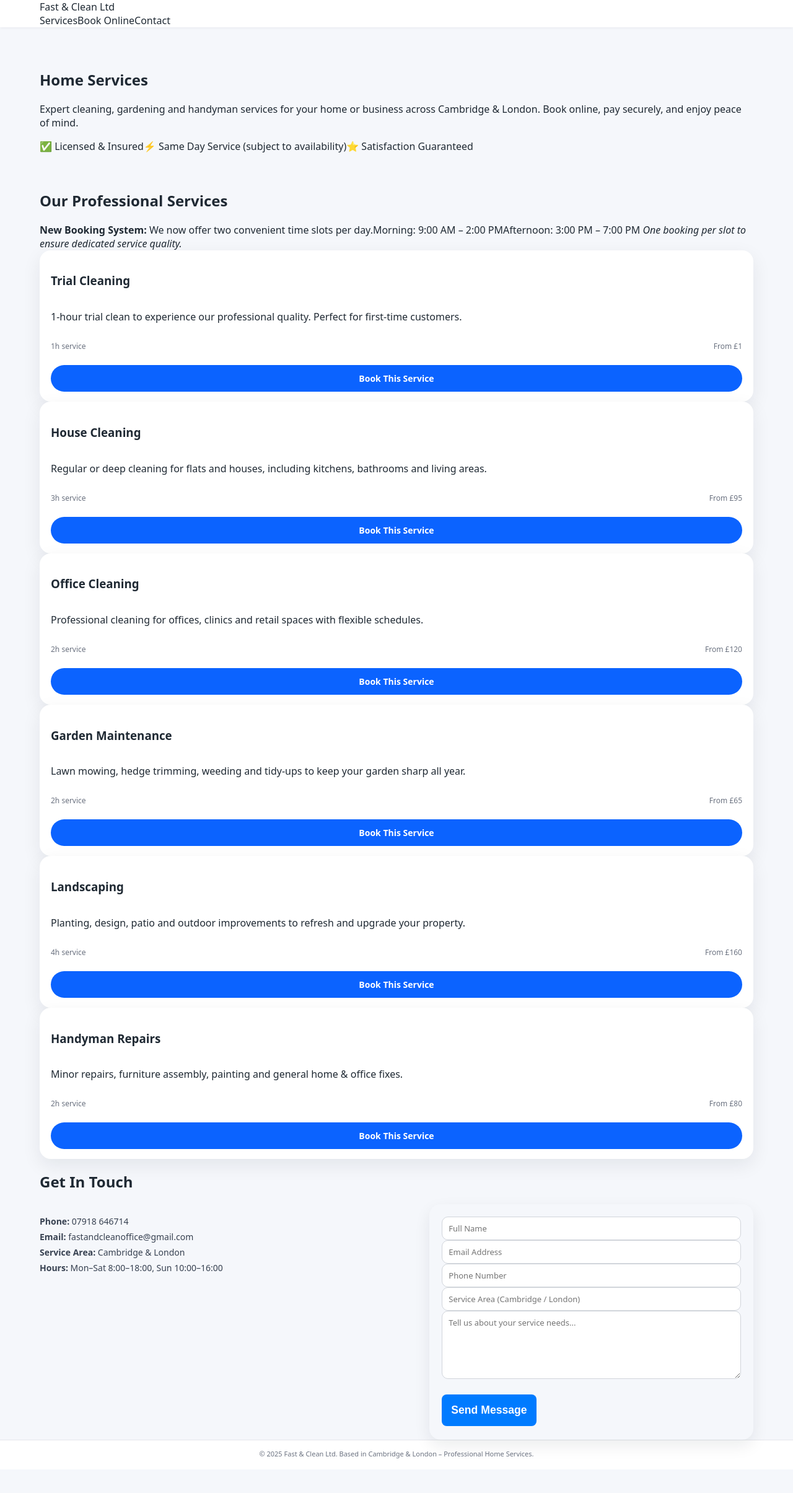
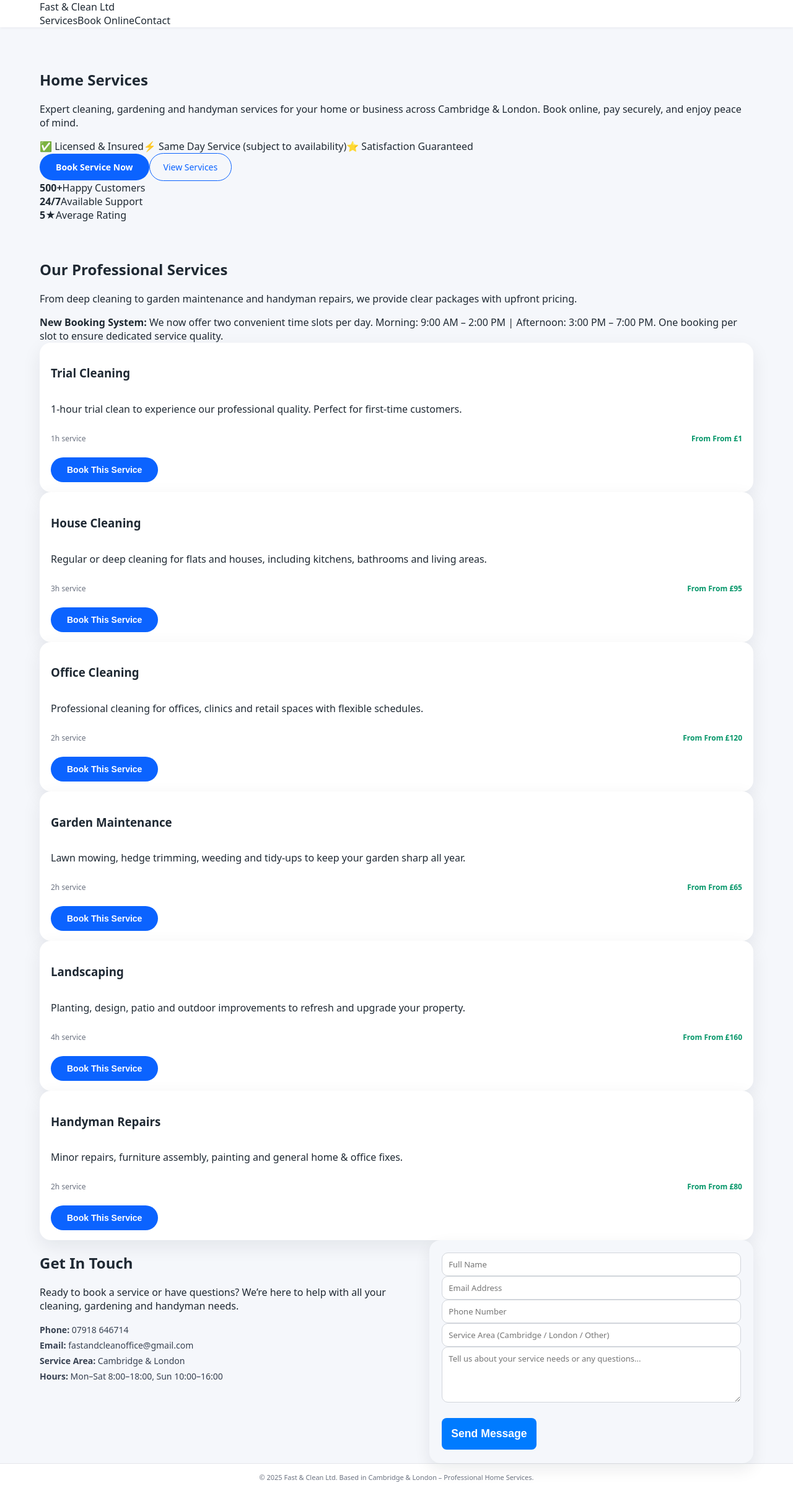
Before and after one commit to FastClean1/fastandclean-site, a React (Vite) app: page / in a window 1280 px wide. Shown: the whole page at 62% size. Before the commit the page ends 2371 px from the top, so only its background shows below. Built offline with nearby package versions, Linux system fonts and the light colour scheme.

Commit message:
Update Home.jsx

```diff
--- a/src/Home.jsx
+++ b/src/Home.jsx
@@ -1,87 +1,123 @@
 import React from "react";
+import { Link, useNavigate } from "react-router-dom";
 
-export default function Home({ services }) {
+export default function Home({ services = [] }) {
+  const navigate = useNavigate();
+
+  const goToBook = (service) => {
+    // manda alla pagina di raccolta dati con service + price precompilati
+    navigate(
+      `/book?service=${encodeURIComponent(service.name)}&price=${encodeURIComponent(
+        service.price ?? ""
+      )}`
+    );
+  };
+
   return (
-    <div className="container">
-      <section className="hero center">
+    <>
+      {/* HERO */}
+      <section className="hero">
+        <div className="container hero-inner">
           <h1>Home Services</h1>
           <p className="lead">
-          Expert cleaning, gardening and handyman services for your home or business across Cambridge & London.
-          Book online, pay securely, and enjoy peace of mind.
+            Expert cleaning, gardening and handyman services for your home or business
+            across Cambridge &amp; London. Book online, pay securely, and enjoy peace of mind.
           </p>
 
           <div className="badges">
-          <span>✅ Licensed & Insured</span>
+            <span>✅ Licensed &amp; Insured</span>
             <span>⚡ Same Day Service (subject to availability)</span>
             <span>⭐ Satisfaction Guaranteed</span>
           </div>
+
+          <div className="hero-cta">
+            <Link to="/book" className="btn btn-primary">Book Service Now</Link>
+            <a href="#services" className="btn btn-outline">View Services</a>
+          </div>
+
+          <div className="stats">
+            <div><strong>500+</strong><span>Happy Customers</span></div>
+            <div><strong>24/7</strong><span>Available Support</span></div>
+            <div><strong>5★</strong><span>Average Rating</span></div>
+          </div>
+        </div>
       </section>
 
-      <section id="services" className="services-block">
-        <h2 className="center">Our Professional Services</h2>
+      {/* SERVICES */}
+      <section id="services" className="services">
+        <div className="container">
+          <h2>Our Professional Services</h2>
+          <p className="section-lead">
+            From deep cleaning to garden maintenance and handyman repairs, we provide
+            clear packages with upfront pricing.
+          </p>
 
-        <div className="notice center">
+          <div className="booking-note">
             <strong>New Booking System:</strong> We now offer two convenient time slots per day.
-          <span className="pill">Morning: 9:00 AM – 2:00 PM</span>
-          <span className="pill">Afternoon: 3:00 PM – 7:00 PM</span>
-          <em> One booking per slot to ensure dedicated service quality.</em>
+            <span> Morning: 9:00 AM – 2:00 PM </span> | <span> Afternoon: 3:00 PM – 7:00 PM</span>.
+            One booking per slot to ensure dedicated service quality.
           </div>
 
           <div className="service-grid">
-          {services.map((service) => (
-            <div className="service-card" key={service.name}>
-              <h3>{service.name}</h3>
-              <p>{service.description}</p>
+            {services.map((s) => (
+              <article className="service-card" key={s.name}>
+                <h3>{s.name}</h3>
+                <p>{s.description}</p>
 
                 <p className="service-meta">
-                {service.duration} <span>{service.priceFrom}</span>
+                  <span>{s.duration}</span>
+                  <span className="price">From {s.priceFrom}</span>
                 </p>
 
-              <a
-                href={service.stripeLink}
-                className="btn btn-primary"
-                rel="noopener noreferrer"
-                target="_blank"
+                <div className="card-actions">
+                  <button
+                    className="btn btn-primary btn-full"
+                    onClick={() => goToBook(s)}
                   >
                     Book This Service
-              </a>
+                  </button>
                 </div>
+              </article>
             ))}
+          </div>
         </div>
       </section>
 
-      <section id="contact" className="contact-block">
+      {/* CONTACT */}
+      <section id="contact" className="contact">
+        <div className="container contact-grid">
+          <div>
             <h2>Get In Touch</h2>
-        <div className="contact-grid">
-          <div>
+            <p>
+              Ready to book a service or have questions? We’re here to help with all your
+              cleaning, gardening and handyman needs.
+            </p>
+
             <ul className="contact-list">
               <li><strong>Phone:</strong> 07918 646714</li>
               <li><strong>Email:</strong> fastandcleanoffice@gmail.com</li>
-              <li><strong>Service Area:</strong> Cambridge & London</li>
+              <li><strong>Service Area:</strong> Cambridge &amp; London</li>
               <li><strong>Hours:</strong> Mon–Sat 8:00–18:00, Sun 10:00–16:00</li>
             </ul>
           </div>
 
-          <form
-            className="contact-form"
-            onSubmit={(e) => {
-              e.preventDefault();
-              alert("Thanks! We’ll get back to you shortly.");
-            }}
-          >
-            <div className="row">
+          {/* Mini form “vetrina” (il booking vero è nella pagina Book) */}
+          <div>
+            <form className="contact-form" onSubmit={(e) => e.preventDefault()}>
+              <div className="grid-2">
                 <input placeholder="Full Name" required />
                 <input type="email" placeholder="Email Address" required />
               </div>
-            <div className="row">
-              <input placeholder="Phone Number" required />
-              <input placeholder="Service Area (Cambridge / London)" />
+              <div className="grid-2">
+                <input placeholder="Phone Number" />
+                <input placeholder="Service Area (Cambridge / London / Other)" />
               </div>
-            <textarea placeholder="Tell us about your service needs..." rows={5} />
+              <textarea placeholder="Tell us about your service needs or any questions..." />
               <button className="btn btn-primary" type="submit">Send Message</button>
             </form>
           </div>
+        </div>
       </section>
-    </div>
+    </>
   );
 }
```
Lines whose indentation alone changed are shown as unchanged.
